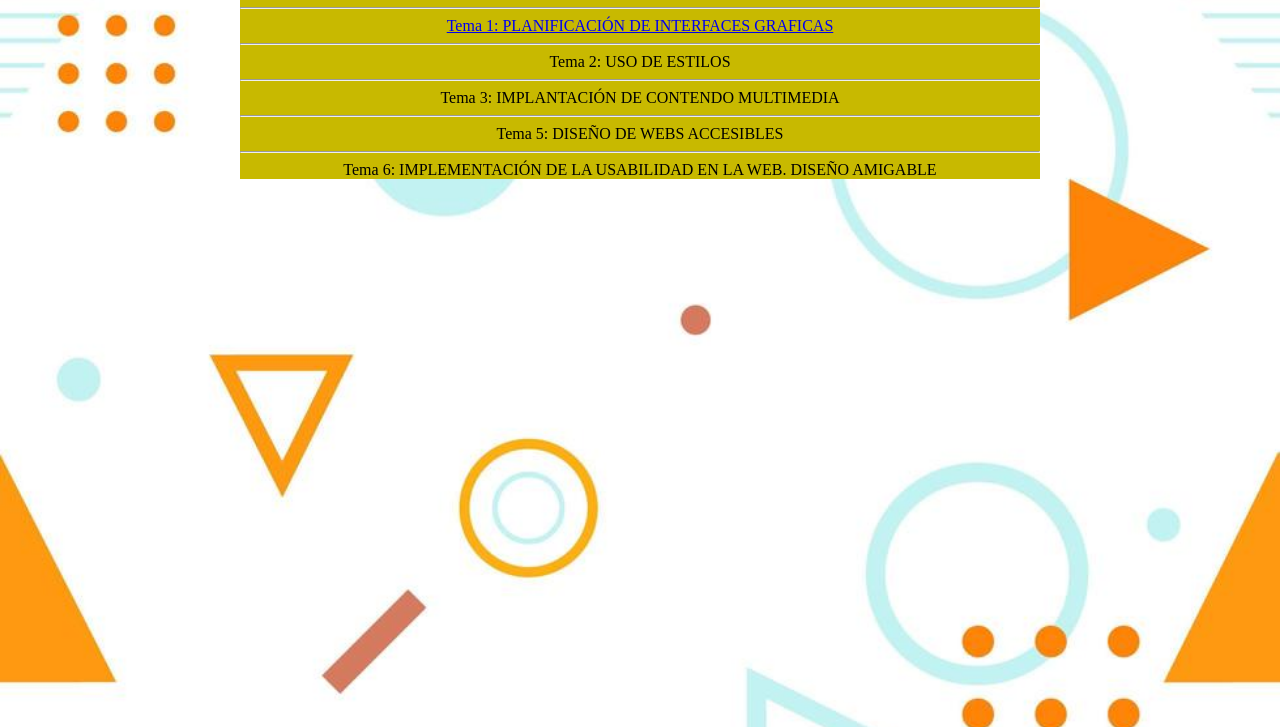
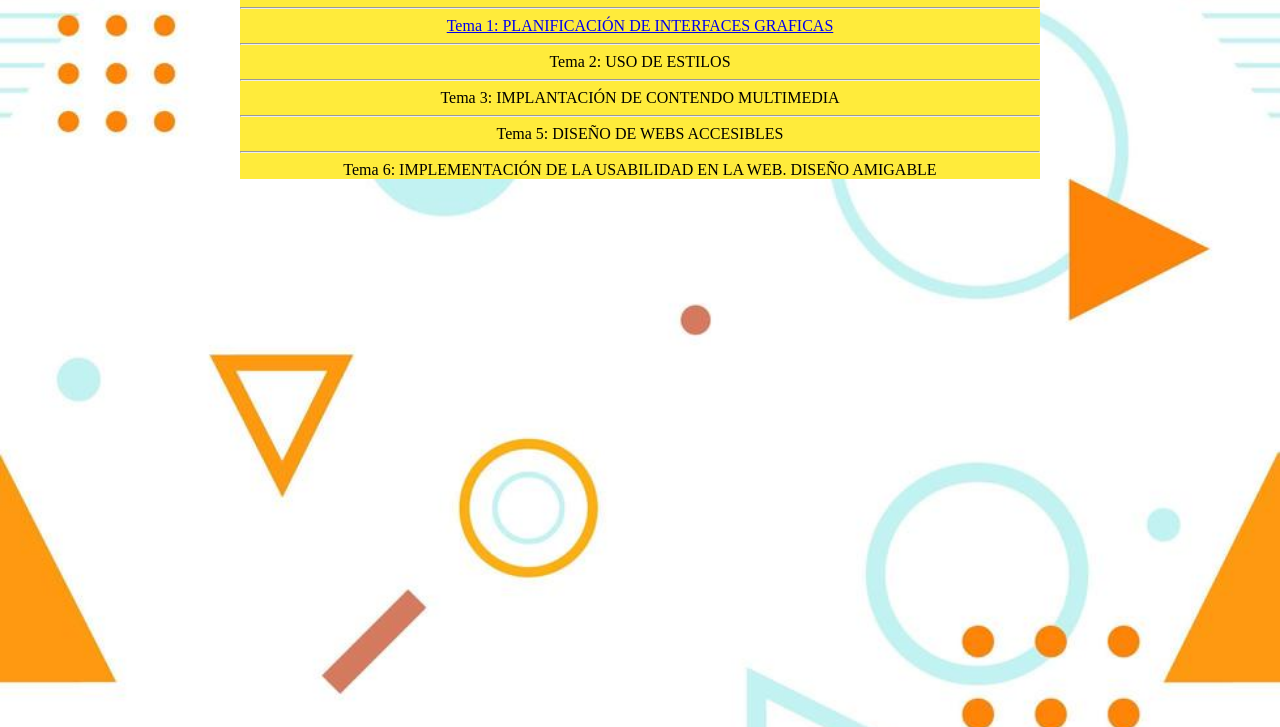
Before and after one commit to RodrigoFN02/RodrigoFN02.github.io, a plain HTML site: page index.html in a window 1280 px wide. Shown: the part 73-800 px from the top of the page. Drawn offline with Linux system fonts and the light colour scheme.

Commit message:
commit de prueba

```diff
--- a/estilos.css
+++ b/estilos.css
@@ -4,7 +4,7 @@ body{
     background-size: 100% ;
 }
 #fondo{
-    background-color: #c8b900;
+    background-color: #ffeb3b;
     width: 800px;
     height: auto;
 }
```
